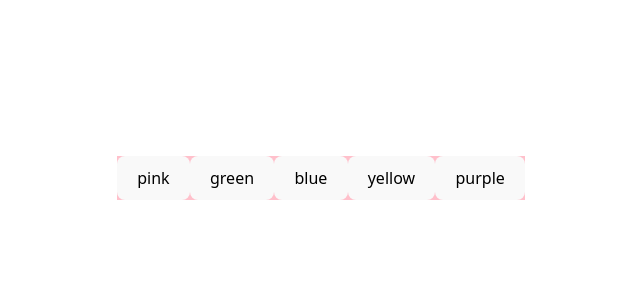
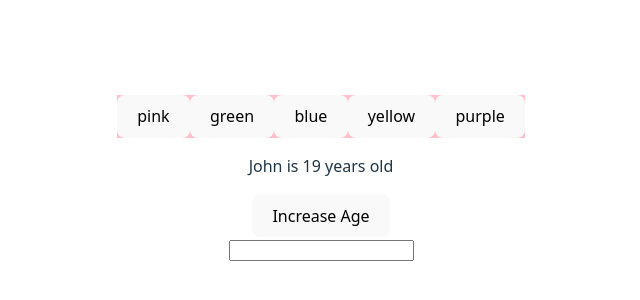
Before and after one commit to Quislo/React-Odin, a React (Vite) app in the folder my-first-react-app/: page / in a window 1280 px wide. Shown: the part 222-522 px from the top of the page, without its empty margins (319-959 px from the left). Built offline with nearby package versions, Linux system fonts and the light colour scheme.

Commit message:
Falta atualizar o person

```diff
--- /dev/null
+++ b/my-first-react-app/src/CustomInput.jsx
@@ -0,0 +1,17 @@
+import React, { use, useState } from "react";
+import "./App.css";
+
+
+
+function CustomInput() {
+  const [value, setValue] = useState("");
+
+  return (
+    <input
+      type="text"
+      value={value}
+      onChange={(event) => setValue(event.target.value)}
+    />
+  );
+}
+export default CustomInput;
--- /dev/null
+++ b/my-first-react-app/src/Person.jsx
@@ -0,0 +1,26 @@
+import React, { useState } from "react";
+import "./App.css";
+
+
+function Person(){
+    const [person, setPerson] = useState({name: "John", age:19})
+
+
+    // Função para aumentar a idade, alterando o estado
+    const handleIncreaseAge = () => {
+
+    const newPerson = {...person, age: person.age + 1};
+    setPerson(newPerson);
+}
+
+return (
+    <div>
+      <p>{person.name} is {person.age} years old</p>
+      <button onClick={handleIncreaseAge}>Increase Age</button>
+    </div>
+);
+
+}
+
+
+export default Person ;
--- a/my-first-react-app/src/main.jsx
+++ b/my-first-react-app/src/main.jsx
@@ -7,10 +7,14 @@ import Packed from './Packed.jsx'
 import TodoList from './Chaves.jsx'
 import Estados from './Estados.jsx'
 import React from "react";
+import Person from './Person.jsx'
+import CustomInput from './CustomInput.jsx'
 
 
 createRoot(document.getElementById('root')).render(
   <React.StrictMode>
     <Estados/>
+    <Person/>
+    <CustomInput/>
   </React.StrictMode>,
 )
```
Also changed, not shown: my-first-react-app/src/Estados.jsx (+5 -2 lines).
